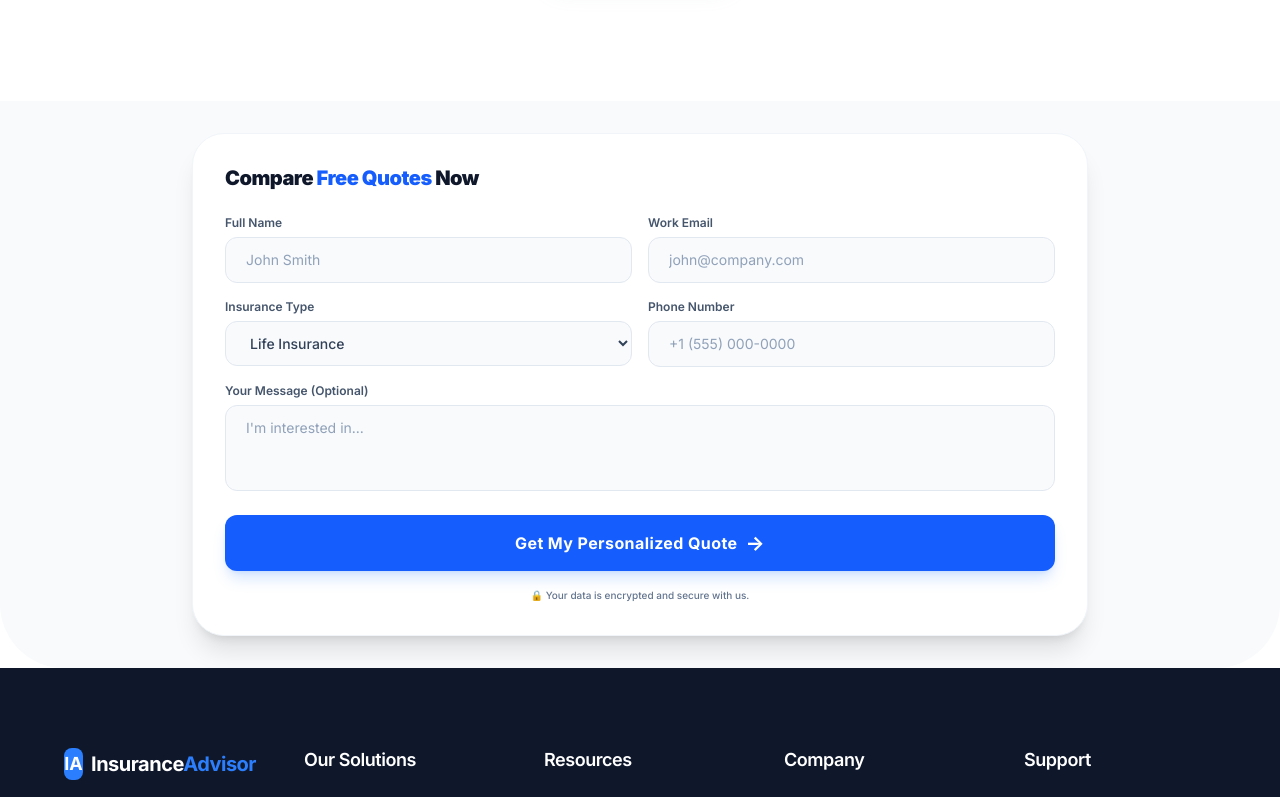
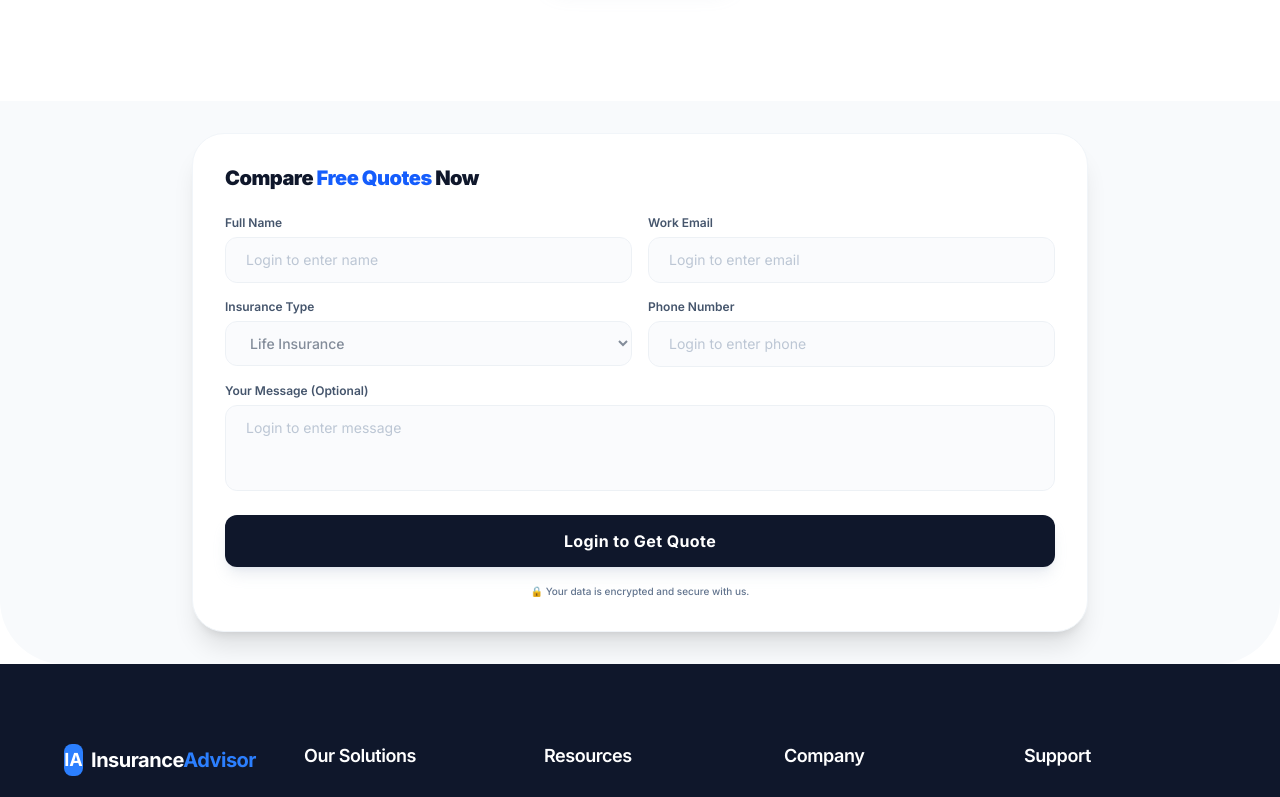
Before and after one commit to Gulhane-Shivani/Insurance_Advisor, a React (Vite) app: page / in a window 1280 px wide. Shown: the part 5960-6757 px from the top of the page. Built offline with nearby package versions, Linux system fonts and the light colour scheme; no server answers.

Commit message:
mplement Home page dashboard and ComparisonSuite component with advanced filtering and form integration

```diff
--- a/src/components/compare/ComparisonSuite.tsx
+++ b/src/components/compare/ComparisonSuite.tsx
@@ -44,14 +44,24 @@ const ComparisonSuite: React.FC<ComparisonSuiteProps> = ({
 
   const handleImageError = (e: React.SyntheticEvent<HTMLImageElement, Event>) => {
       const target = e.target as HTMLImageElement;
-      // If the current is a google link that failed, we fallback to clearbit.
+      const parent = target.parentElement;
+
       if (target.src.includes('google.com')) {
-          const domain = target.src.split('domain=')[1]?.split('&')[0];
+          // If google failed, try clearbit as a secondary fallback
+          const urlParams = new URLSearchParams(target.src.split('?')[1]);
+          const domain = urlParams.get('domain');
           if(domain) target.src = `https://logo.clearbit.com/${domain}`;
-      } else if (target.src.includes('clearbit.com')) {
-          // If clearbit failed, fallback to google
-          const domain = target.src.split('/').pop();
-          if(domain) target.src = `https://www.google.com/s2/favicons?domain=${domain}&sz=128`;
+          else target.style.display = 'none';
+      } else {
+          // If clearbit (or anything else) failed, hide image and show text initials/name
+          target.style.display = 'none';
+          if (parent && !parent.querySelector('.fallback-text')) {
+              const carrierName = target.alt || 'Carrier';
+              const span = document.createElement('span');
+              span.className = 'text-[10px] font-black text-slate-400 fallback-text uppercase';
+              span.innerText = carrierName.split(' ').map(n => n[0]).join('').substring(0, 2);
+              parent.appendChild(span);
+          }
       }
   };
 
--- a/src/components/forms/QuoteForm.tsx
+++ b/src/components/forms/QuoteForm.tsx
@@ -1,10 +1,21 @@
-/* src/components/forms/QuoteForm.tsx */
-import React from 'react';
+import React, { useEffect } from 'react';
 import { useQuoteForm } from '../../hooks/useQuoteForm';
+import { useAuth } from '../../context/AuthContext';
 import '../../styles/globals.css';
 
 const QuoteForm: React.FC = () => {
-  const { formData, isSubmitting, isSuccess, handleChange, handleSubmit } = useQuoteForm();
+  const { formData, isSubmitting, isSuccess, handleChange, handleSubmit, setFormData } = useQuoteForm();
+  const { user, isAuthenticated } = useAuth();
+
+  useEffect(() => {
+    if (user && setFormData) {
+      setFormData((prev: any) => ({
+        ...prev,
+        name: user.full_name || user.name || '',
+        email: user.email || ''
+      }));
+    }
+  }, [user, setFormData]);
 
   return (
     <form className="bg-white p-6 md:p-8 rounded-[32px] border border-slate-100 shadow-xl relative overflow-hidden group" onSubmit={handleSubmit}>
@@ -16,7 +27,11 @@ const QuoteForm: React.FC = () => {
             </div>
             <h3 className="text-xl font-bold">Quote Request Sent!</h3>
             <p className="text-sm text-blue-100 mb-4">Our advisor will contact you within 15 minutes.</p>
-            <button className="bg-white text-blue-600 px-6 py-2 rounded-lg font-bold hover:bg-slate-50 transition-colors text-sm">
+            <button
+              type="button"
+              onClick={() => window.location.reload()}
+              className="bg-white text-blue-600 px-6 py-2 rounded-lg font-bold hover:bg-slate-50 transition-colors text-sm"
+            >
               Awesome!
             </button>
           </div>
@@ -33,8 +48,9 @@ const QuoteForm: React.FC = () => {
             name="name"
             value={formData.name}
             onChange={handleChange}
-            placeholder="John Smith"
-            className="px-5 py-3 bg-slate-50 border border-slate-200 rounded-xl focus:ring-2 focus:ring-blue-500/10 focus:border-blue-500 outline-none transition-all placeholder:text-slate-400 text-sm"
+            placeholder={isAuthenticated ? "John Smith" : "Login to enter name"}
+            className="px-5 py-3 bg-slate-50 border border-slate-200 rounded-xl focus:ring-2 focus:ring-blue-500/10 focus:border-blue-500 outline-none transition-all placeholder:text-slate-400 text-sm disabled:opacity-60 disabled:cursor-not-allowed"
+            disabled={isSubmitting || !isAuthenticated}
             required
           />
         </div>
@@ -45,8 +61,9 @@ const QuoteForm: React.FC = () => {
             name="email"
             value={formData.email}
             onChange={handleChange}
-            placeholder="john@company.com"
-            className="px-5 py-3 bg-slate-50 border border-slate-200 rounded-xl focus:ring-2 focus:ring-blue-500/10 focus:border-blue-500 outline-none transition-all placeholder:text-slate-400 text-sm"
+            placeholder={isAuthenticated ? "john@company.com" : "Login to enter email"}
+            className="px-5 py-3 bg-slate-50 border border-slate-200 rounded-xl focus:ring-2 focus:ring-blue-500/10 focus:border-blue-500 outline-none transition-all placeholder:text-slate-400 text-sm disabled:opacity-60 disabled:cursor-not-allowed"
+            disabled={isSubmitting || !isAuthenticated}
             required
           />
         </div>
@@ -56,7 +73,8 @@ const QuoteForm: React.FC = () => {
             name="insuranceType"
             value={formData.insuranceType}
             onChange={handleChange}
-            className="px-5 py-3 bg-slate-50 border border-slate-200 rounded-xl focus:ring-2 focus:ring-blue-500/10 focus:border-blue-500 outline-none transition-all text-slate-700 text-sm"
+            className="px-5 py-3 bg-slate-50 border border-slate-200 rounded-xl focus:ring-2 focus:ring-blue-500/10 focus:border-blue-500 outline-none transition-all text-slate-700 text-sm disabled:opacity-60 disabled:cursor-not-allowed"
+            disabled={isSubmitting || !isAuthenticated}
           >
             <option value="life">Life Insurance</option>
             <option value="health">Health Insurance</option>
@@ -71,8 +89,9 @@ const QuoteForm: React.FC = () => {
             name="phone"
             value={formData.phone}
             onChange={handleChange}
-            placeholder="+1 (555) 000-0000"
-            className="px-5 py-3 bg-slate-50 border border-slate-200 rounded-xl focus:ring-2 focus:ring-blue-500/10 focus:border-blue-500 outline-none transition-all placeholder:text-slate-400 text-sm"
+            placeholder={isAuthenticated ? "+1 (555) 000-0000" : "Login to enter phone"}
+            className="px-5 py-3 bg-slate-50 border border-slate-200 rounded-xl focus:ring-2 focus:ring-blue-500/10 focus:border-blue-500 outline-none transition-all placeholder:text-slate-400 text-sm disabled:opacity-60 disabled:cursor-not-allowed"
+            disabled={isSubmitting || !isAuthenticated}
             required
           />
         </div>
@@ -89,7 +108,8 @@ const QuoteForm: React.FC = () => {
               value={formData.vehicleMake}
               onChange={handleChange}
               placeholder="e.g. Toyota"
-              className="px-5 py-3 bg-slate-50 border border-slate-200 rounded-xl focus:ring-2 focus:ring-blue-500/10 focus:border-blue-500 outline-none transition-all text-sm"
+              className="px-5 py-3 bg-slate-50 border border-slate-200 rounded-xl focus:ring-2 focus:ring-blue-500/10 focus:border-blue-500 outline-none transition-all text-sm disabled:opacity-60 disabled:cursor-not-allowed"
+              disabled={isSubmitting || !isAuthenticated}
               required
             />
           </div>
@@ -101,7 +121,8 @@ const QuoteForm: React.FC = () => {
               value={formData.vehicleModel}
               onChange={handleChange}
               placeholder="e.g. Camry"
-              className="px-5 py-3 bg-slate-50 border border-slate-200 rounded-xl focus:ring-2 focus:ring-blue-500/10 focus:border-blue-500 outline-none transition-all text-sm"
+              className="px-5 py-3 bg-slate-50 border border-slate-200 rounded-xl focus:ring-2 focus:ring-blue-500/10 focus:border-blue-500 outline-none transition-all text-sm disabled:opacity-60 disabled:cursor-not-allowed"
+              disabled={isSubmitting || !isAuthenticated}
               required
             />
           </div>
@@ -113,7 +134,8 @@ const QuoteForm: React.FC = () => {
               value={formData.vehicleYear}
               onChange={handleChange}
               placeholder="e.g. 2022"
-              className="px-5 py-3 bg-slate-50 border border-slate-200 rounded-xl focus:ring-2 focus:ring-blue-500/10 focus:border-blue-500 outline-none transition-all text-sm"
+              className="px-5 py-3 bg-slate-50 border border-slate-200 rounded-xl focus:ring-2 focus:ring-blue-500/10 focus:border-blue-500 outline-none transition-all text-sm disabled:opacity-60 disabled:cursor-not-allowed"
+              disabled={isSubmitting || !isAuthenticated}
               required
             />
           </div>
@@ -125,7 +147,8 @@ const QuoteForm: React.FC = () => {
               value={formData.registrationNumber}
               onChange={handleChange}
               placeholder="ABC-1234"
-              className="px-5 py-3 bg-slate-50 border border-slate-200 rounded-xl focus:ring-2 focus:ring-blue-500/10 focus:border-blue-500 outline-none transition-all text-sm"
+              className="px-5 py-3 bg-slate-50 border border-slate-200 rounded-xl focus:ring-2 focus:ring-blue-500/10 focus:border-blue-500 outline-none transition-all text-sm disabled:opacity-60 disabled:cursor-not-allowed"
+              disabled={isSubmitting || !isAuthenticated}
               required
             />
           </div>
@@ -143,7 +166,8 @@ const QuoteForm: React.FC = () => {
               value={formData.age}
               onChange={handleChange}
               placeholder="Years"
-              className="px-5 py-3 bg-slate-50 border border-slate-200 rounded-xl focus:ring-2 focus:ring-blue-500/10 focus:border-blue-500 outline-none transition-all text-sm"
+              className="px-5 py-3 bg-slate-50 border border-slate-200 rounded-xl focus:ring-2 focus:ring-blue-500/10 focus:border-blue-500 outline-none transition-all text-sm disabled:opacity-60 disabled:cursor-not-allowed"
+              disabled={isSubmitting || !isAuthenticated}
               required
             />
           </div>
@@ -153,7 +177,8 @@ const QuoteForm: React.FC = () => {
                 name="medicalConditions"
                 value={formData.medicalConditions}
                 onChange={handleChange}
-                className="px-5 py-3 bg-slate-50 border border-slate-200 rounded-xl focus:ring-2 focus:ring-blue-500/10 focus:border-blue-500 outline-none transition-all text-slate-700 text-sm"
+                className="px-5 py-3 bg-slate-50 border border-slate-200 rounded-xl focus:ring-2 focus:ring-blue-500/10 focus:border-blue-500 outline-none transition-all text-slate-700 text-sm disabled:opacity-60 disabled:cursor-not-allowed"
+                disabled={isSubmitting || !isAuthenticated}
               >
                 <option value="none">None</option>
                 <option value="diabetes">Diabetes</option>
@@ -172,11 +197,13 @@ const QuoteForm: React.FC = () => {
           rows={3}
           value={formData.message}
           onChange={handleChange}
-          placeholder="I'm interested in..."
-          className="px-5 py-3 bg-slate-50 border border-slate-200 rounded-xl focus:ring-2 focus:ring-blue-500/10 focus:border-blue-500 outline-none transition-all placeholder:text-slate-400 resize-none text-sm"
+          placeholder={isAuthenticated ? "I'm interested in..." : "Login to enter message"}
+          className="px-5 py-3 bg-slate-50 border border-slate-200 rounded-xl focus:ring-2 focus:ring-blue-500/10 focus:border-blue-500 outline-none transition-all placeholder:text-slate-400 resize-none text-sm disabled:opacity-60 disabled:cursor-not-allowed"
+          disabled={isSubmitting || !isAuthenticated}
         ></textarea>
       </div>
 
+      {isAuthenticated ? (
         <button
           type="submit"
           disabled={isSubmitting}
@@ -194,6 +221,15 @@ const QuoteForm: React.FC = () => {
             </>
           )}
         </button>
+      ) : (
+        <button
+          type="button"
+          onClick={() => window.dispatchEvent(new CustomEvent('open-auth-modal'))}
+          className="w-full bg-slate-900 text-white py-3.5 rounded-xl font-bold text-base hover:bg-slate-800 shadow-lg shadow-slate-400/20 transition-all active:scale-[0.99]"
+        >
+          Login to Get Quote
+        </button>
+      )}
 
       <p className="mt-4 text-center text-[10px] text-slate-500 font-medium">
         🔒 Your data is encrypted and secure with us.
```
Also changed, not shown: src/app/Home.tsx (+7 -5 lines), src/hooks/useQuoteForm.ts (+42 -13 lines). Lines whose indentation alone changed are shown as unchanged.
